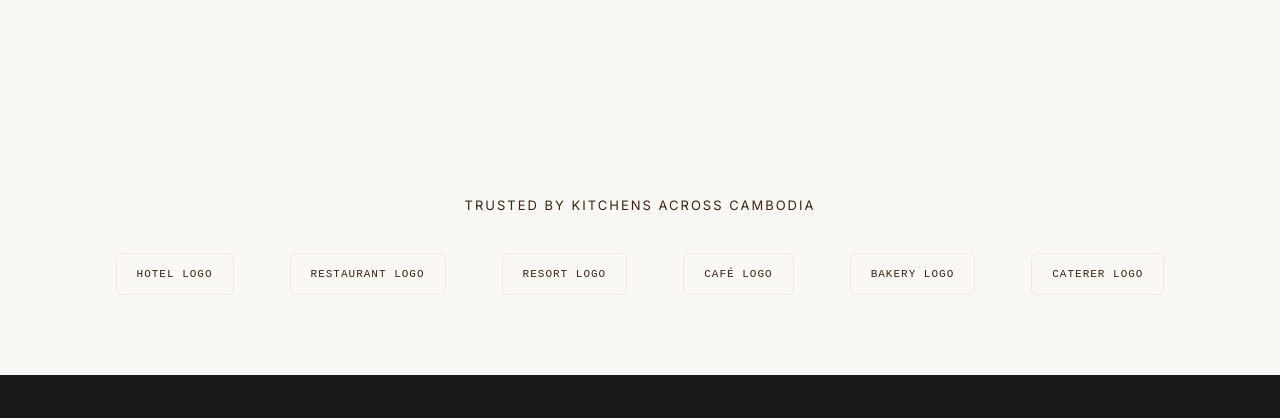
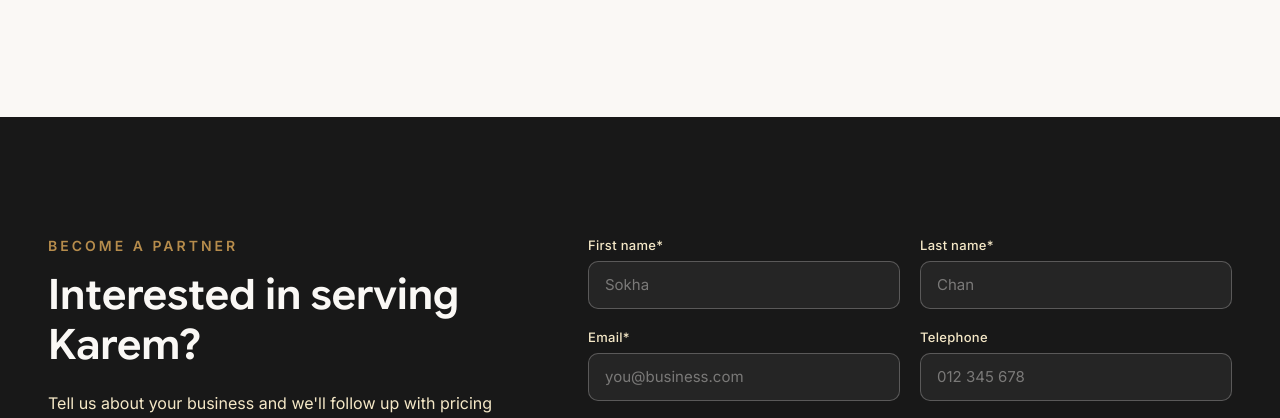
Before and after one commit to insitecambodia-creator/karem, a plain HTML site: page index.html in a window 1280 px wide. Shown: the part 5197-5615 px from the top of the page. Drawn offline with Linux system fonts and the light colour scheme.

Commit message:
Remove placeholder client logos section from EN and FR homepages
The "Trusted by kitchens across Cambodia" row only held placeholder
chips (Hotel logo, Restaurant logo, ...). Drop it from both homepages
along with its now-unused CSS.

Co-Authored-By: Claude Opus 5.5 <noreply@anthropic.com>
Claude-Session: https://claude.ai/code/session_01H8AjZYZdQBXgbMFMSz8VGj

```diff
--- a/index.html
+++ b/index.html
@@ -269,19 +269,6 @@
     </div>
   </section>
 
-  <!-- CLIENTS -->
-  <section id="clients" class="section section--tight">
-    <div class="clients-label" data-reveal>Trusted by kitchens across Cambodia</div>
-    <div class="clients-row" data-reveal-group>
-      <div class="client-chip">Hotel logo</div>
-      <div class="client-chip">Restaurant logo</div>
-      <div class="client-chip">Resort logo</div>
-      <div class="client-chip">Café logo</div>
-      <div class="client-chip">Bakery logo</div>
-      <div class="client-chip">Caterer logo</div>
-    </div>
-  </section>
-
   <!-- CTA / SIGNUP -->
   <section id="contact" class="section section--dark section--signup">
     <div class="form-wrap" data-reveal-group>
--- a/styles.css
+++ b/styles.css
@@ -614,35 +614,6 @@ h2 { font-size: 42px; line-height: 1.2; }
   .steps-grid { grid-template-columns: 1fr; }
 }
 
-/* ============ Clients ============ */
-.clients-label {
-  text-align: center;
-  font-size: 13px;
-  letter-spacing: 2px;
-  text-transform: uppercase;
-  color: var(--brown);
-  margin-bottom: 40px;
-}
-.clients-row { display: flex; justify-content: center; align-items: center; gap: 56px; flex-wrap: wrap; }
-.client-chip {
-  font-family: ui-monospace, monospace;
-  font-size: 11px;
-  letter-spacing: 1px;
-  text-transform: uppercase;
-  color: var(--brown);
-  border: 1px solid var(--line);
-  border-radius: 6px;
-  padding: 14px 20px;
-  opacity: .7;
-  transition: opacity .2s ease;
-}
-.client-chip:hover { opacity: 1; }
-
-@media (max-width: 560px) {
-  .clients-row { gap: 20px 28px; }
-}
-
-
 /* ============ Footer ============ */
 .site-footer {
   background: var(--brown);
```
Also changed, not shown: fr/index.html (+0 -13 lines).
